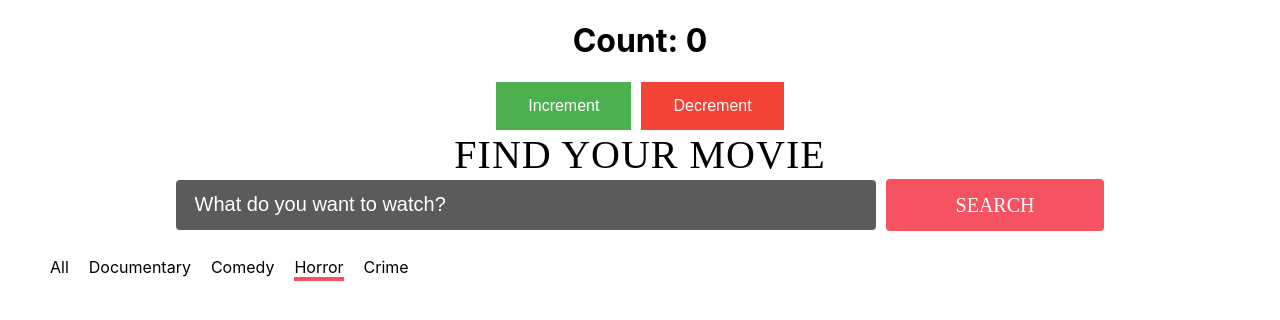
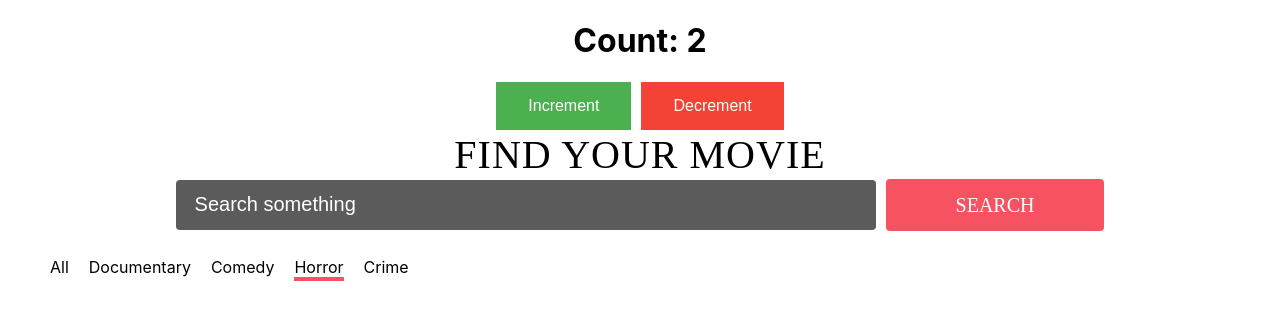
Before and after one commit to Nazarkon/React-mentoring-program, a React (Create React App) app: page / in a window 1280 px wide. Shown: the top 320 px of the page. Built offline with nearby package versions, Linux system fonts and the light colour scheme.

Commit message:
Add default values to Couter and Search

```diff
--- a/src/App.js
+++ b/src/App.js
@@ -13,8 +13,12 @@ function App() {
   }
   return (
     <div className="App">
-     <Counter/>
-     <SearchInput/>
+     <Counter
+     defaultValue={2}
+     />
+     <SearchInput
+     defaultValue="Search something"
+     />
      <GenreList
         genreList={genreListItems}
         currentItem={'horror'}
--- a/src/components/Counter.js
+++ b/src/components/Counter.js
@@ -1,9 +1,11 @@
 import React, {useState} from "react";
 
 
-const CounterNumber = () => {
+const CounterNumber = (props) => {
 
-    const [number, setCount] = useState(0);
+    const { defaultValue } = props
+
+    const [number, setCount] = useState(defaultValue || 0);
 
     const incrementValue = () => {
         setCount(number + 1)
--- a/src/components/GenreList.js
+++ b/src/components/GenreList.js
@@ -3,7 +3,7 @@ import "./GenreList.scss"
 
 const GenreList = (props) => {
 
-  const { genreList, currentItem, updateGenreList } = props;
+  const { genreList, currentItem, updateList } = props;
 
   const [selectedID, setSelectedId] = useState("");
 
@@ -14,7 +14,7 @@ const GenreList = (props) => {
 
   const handleItemClick = (id) => {
     setSelectedId(id)
-    updateGenreList()
+    updateList()
   }
 
 
--- a/src/components/SearchInput.js
+++ b/src/components/SearchInput.js
@@ -1,9 +1,11 @@
 import React, {useState} from "react"
 import "./SearchInput.scss"
 
-const SearchInput = () => {
+const SearchInput = (props) => {
 
-    const [searchValue, setSearchValue] = useState('')
+    const { defaultValue } = props;
+
+    const [searchValue, setSearchValue] = useState(defaultValue || '')
 
     const onSearch = () => {
         alert("Search Started");
```
